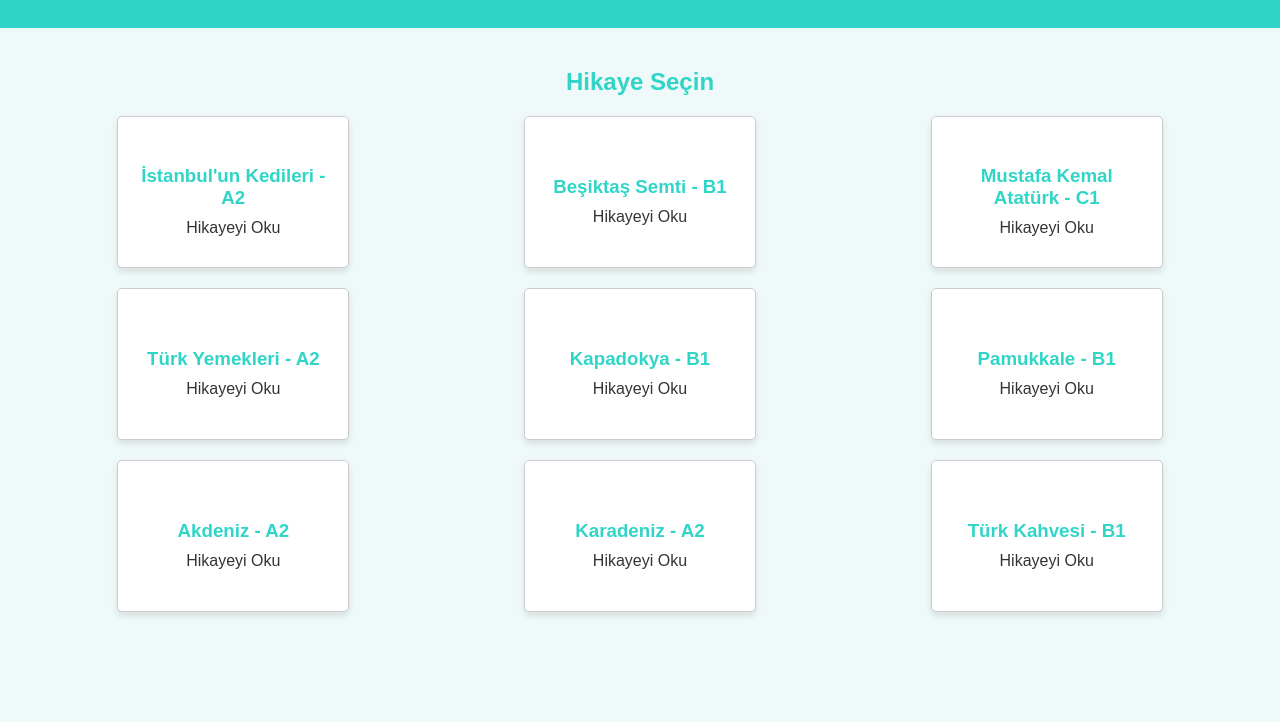
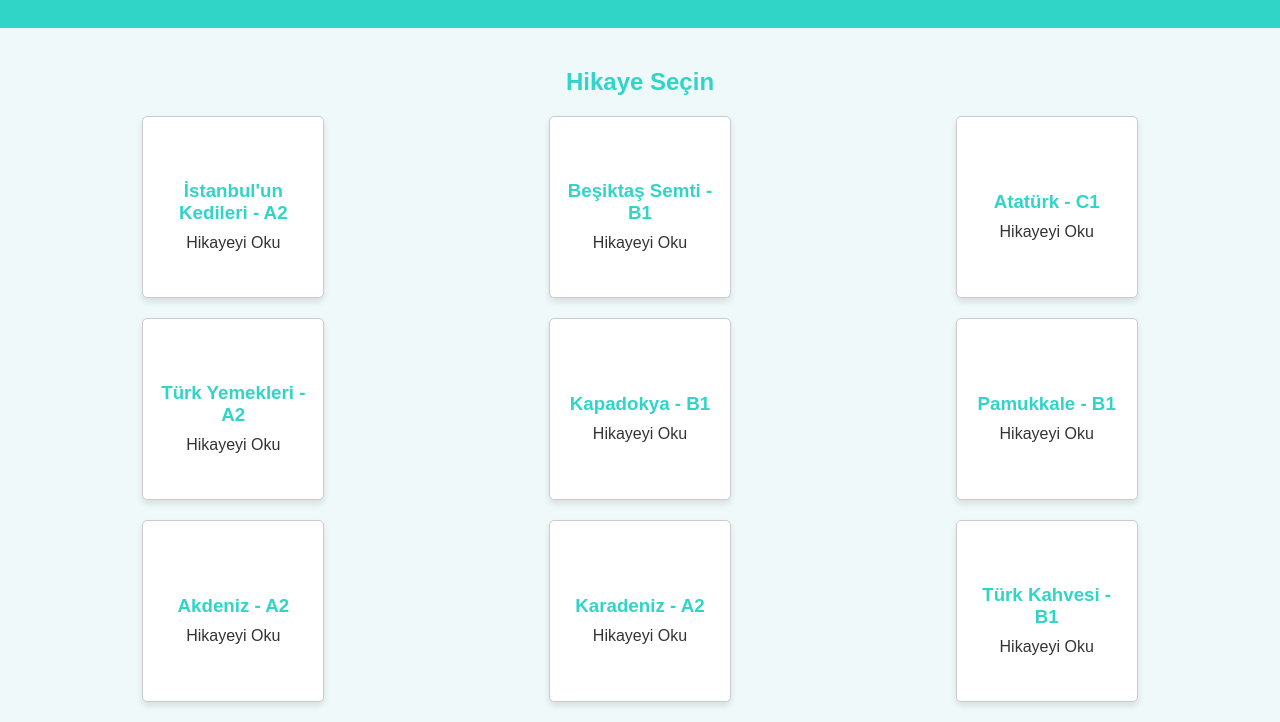
Before and after one commit to riddos/Lingosto, a plain HTML site: page turkish.html in a window 1280 px wide. Shown: the part 116-838 px from the top of the page. Before the commit the page ends 800 px from the top, so only its background shows below. Drawn offline with Linux system fonts and the light colour scheme.

Commit message:
Update turkish.html

```diff
--- a/turkish.html
+++ b/turkish.html
@@ -60,8 +60,8 @@
             padding: 15px;
             text-align: center;
             box-shadow: 0 4px 6px rgba(0, 0, 0, 0.1);
-            width: 200px; /* Sabit bir genişlik */
-            height: 120px;
+            width: 150px;
+            height: 150px;
             display: flex;
             flex-direction: column;
             justify-content: center;
@@ -100,7 +100,7 @@
                 <a href="besiktas.html">Hikayeyi Oku</a>
             </div>
             <div class="story">
-                <h3>Mustafa Kemal Atatürk - C1</h3>
+                <h3>Atatürk - C1</h3>
                 <a href="#">Hikayeyi Oku</a>
             </div>
             <div class="story">
```
